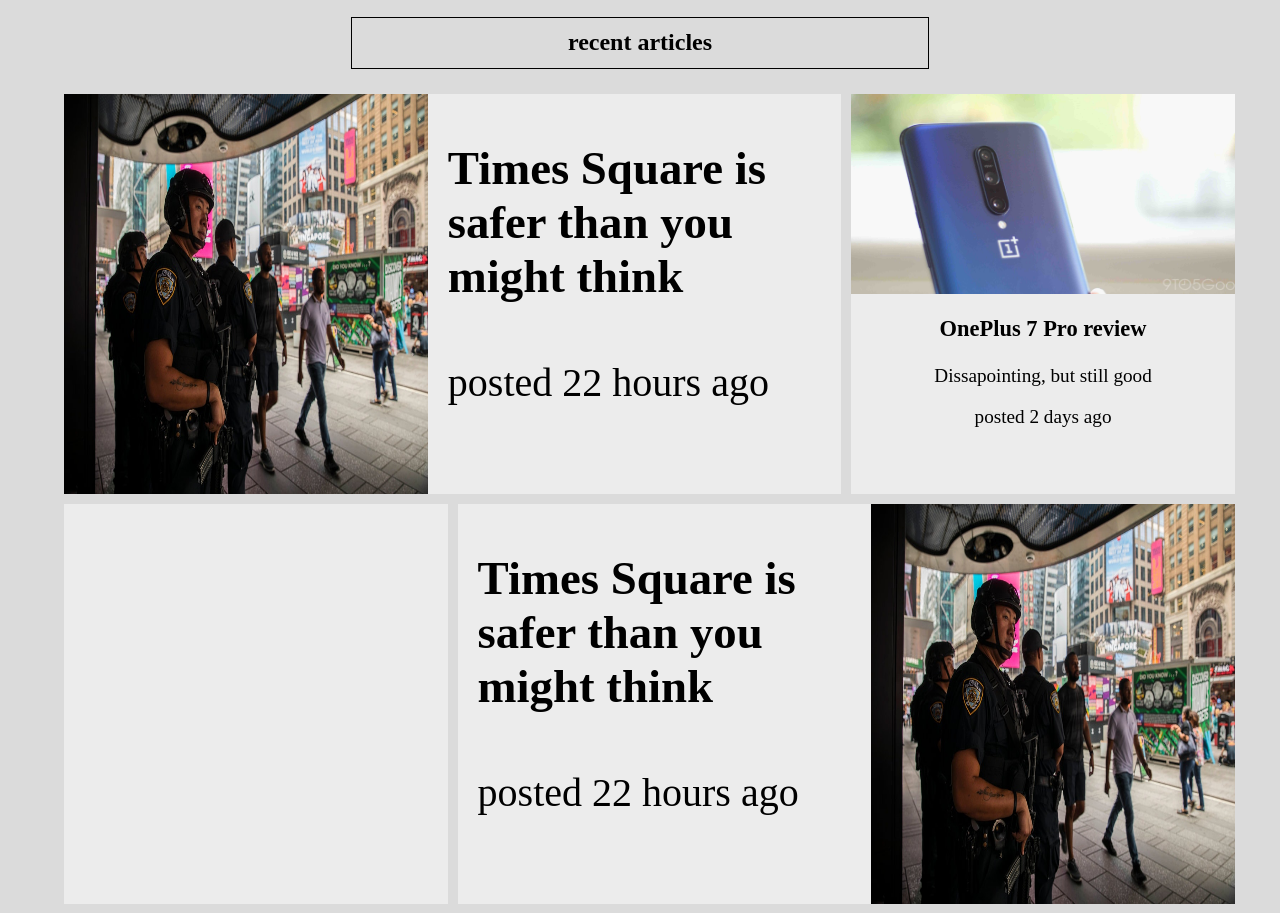
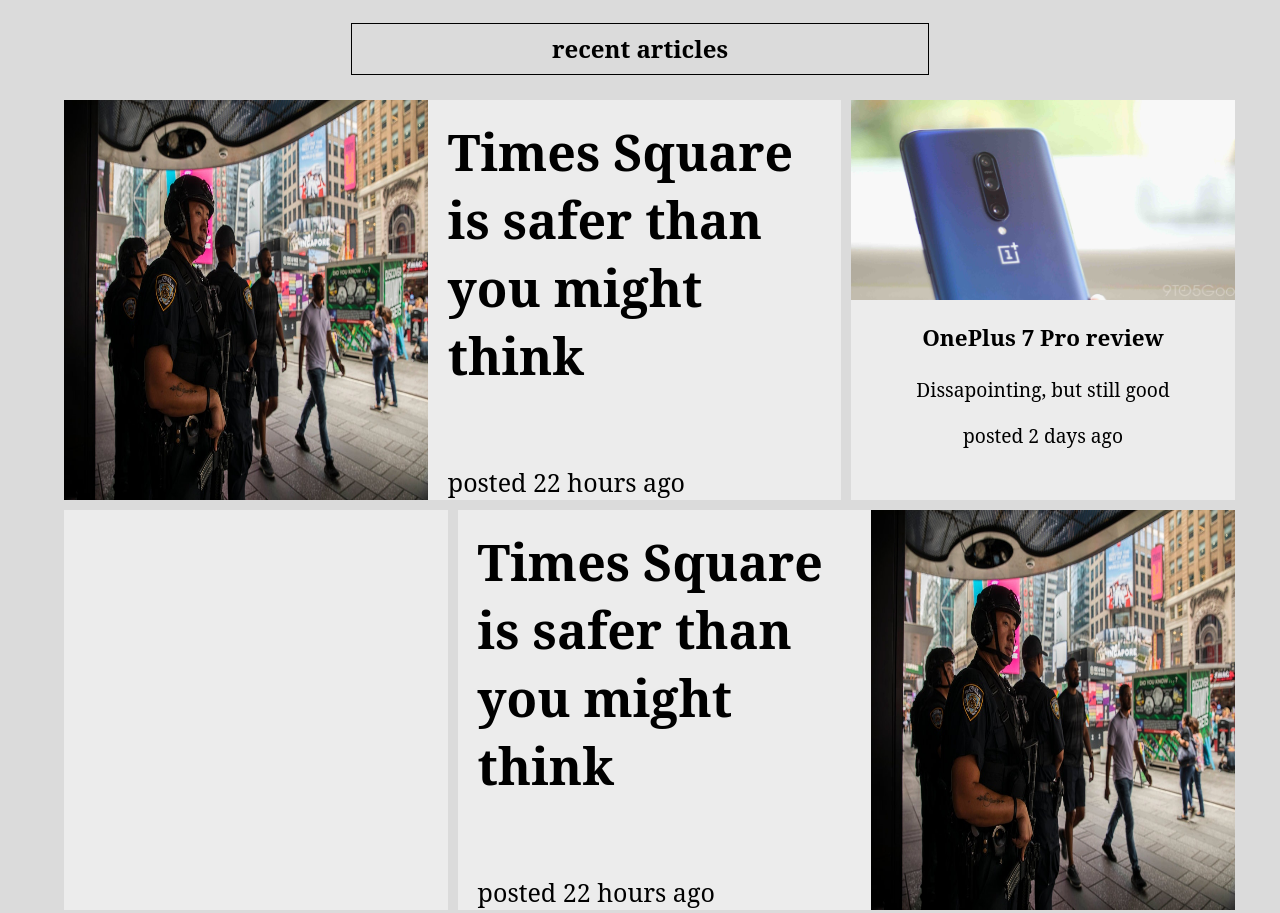
Before and after one commit to markfrias/blog, a plain HTML site: page index.html in a window 1280 px wide. Shown: the part 795-1708 px from the top of the page. Drawn offline with Linux system fonts and the light colour scheme.

Commit message:
Change font family to Noto Serif and modify large card styles to align better

```diff
--- a/css/main.css
+++ b/css/main.css
@@ -6,6 +6,7 @@
 /* body styles */
 body {
     margin: 0% 5%;
+    font-family: 'Noto Serif', serif;
 }
 /* Navbar styles */
 .navbar {
@@ -134,13 +135,27 @@
 
 .card-content-1 {
     width: 50.65%;
-    font-size: 2.5rem;
     text-align: left;
     margin: 0px 20px;
+    display: flex;
+    flex-direction: column;
+}
+
+.card-content-1 h3 {
+    font-size: 50px;
+    margin: 5% 0%;
+}
+
+.content-title-1 {
+    height: 10%;
+    width: 100%;
+    border: 1px solid black;
 }
 
 .card-content-1 p {
     margin-top: 15%;
+    font-size: 25px;
+    margin-bottom: 10%;
 }
 
 .thumbnail-small {
```
